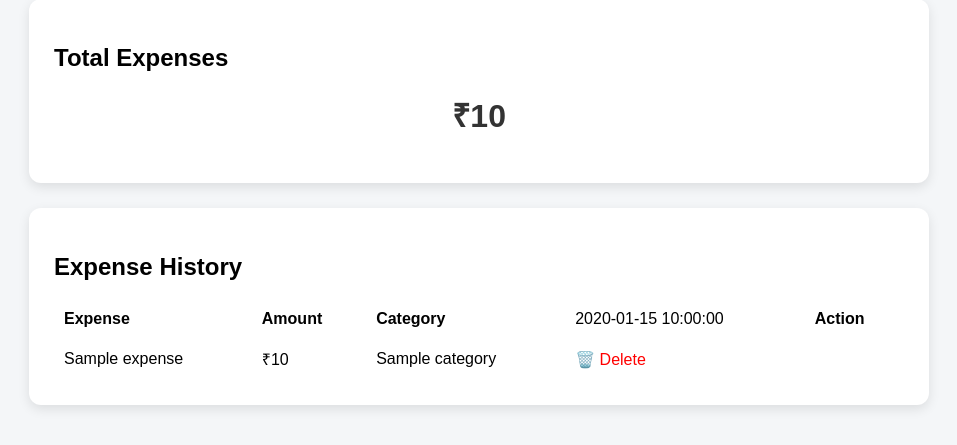
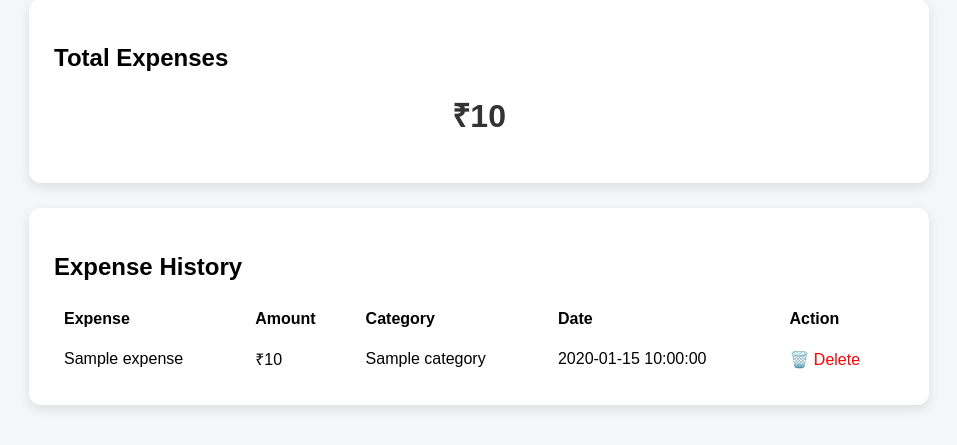
Before and after one commit to ahen-7/smart-expense-tracker, a Flask app: template templates/index.html in a window 1280 px wide. Shown: the part 522-967 px from the top of the page, without its empty margins (161-1118 px from the left). Run offline with Flask 3, Linux system fonts and the light colour scheme; the template is opened without the code that fills it: most values are stand-ins (such as "Sample title", 1, 10 or a date in 2020).

Commit message:
Update index.html

```diff
--- a/templates/index.html
+++ b/templates/index.html
@@ -113,27 +113,40 @@
 
     {% if expenses %}
        <table style="width:100%; border-collapse: collapse;">
+
     <tr>
         <th style="padding:10px; text-align:left;">Expense</th>
         <th style="padding:10px; text-align:left;">Amount</th>
         <th style="padding:10px; text-align:left;">Category</th>
-                <td style="padding:10px;">{{ item.date }}</td>
+        <th style="padding:10px; text-align:left;">Date</th>
         <th style="padding:10px; text-align:left;">Action</th>
     </tr>
 
     {% for item in expenses %}
     <tr>
         <td style="padding:10px;">{{ item.expense }}</td>
-                <td style="padding:10px;">₹{{ item.amount }}</td>
-                <td style="padding:10px;">{{ item.category }}</td>
+
         <td style="padding:10px;">
-    <a <a href="/delete/{{ item.id }}"
+            ₹{{ item.amount }}
+        </td>
+
+        <td style="padding:10px;">
+            {{ item.category }}
+        </td>
+
+        <td style="padding:10px;">
+            {{ item.date or "—" }}
+        </td>
+
+        <td style="padding:10px;">
+            <a href="/delete/{{ item.id }}"
                style="color:red; text-decoration:none;">
                 🗑️ Delete
             </a>
         </td>
     </tr>
     {% endfor %}
+
 </table>
     {% else %}
         <p>No expenses added yet.</p>
```
Lines whose indentation alone changed are shown as unchanged.
